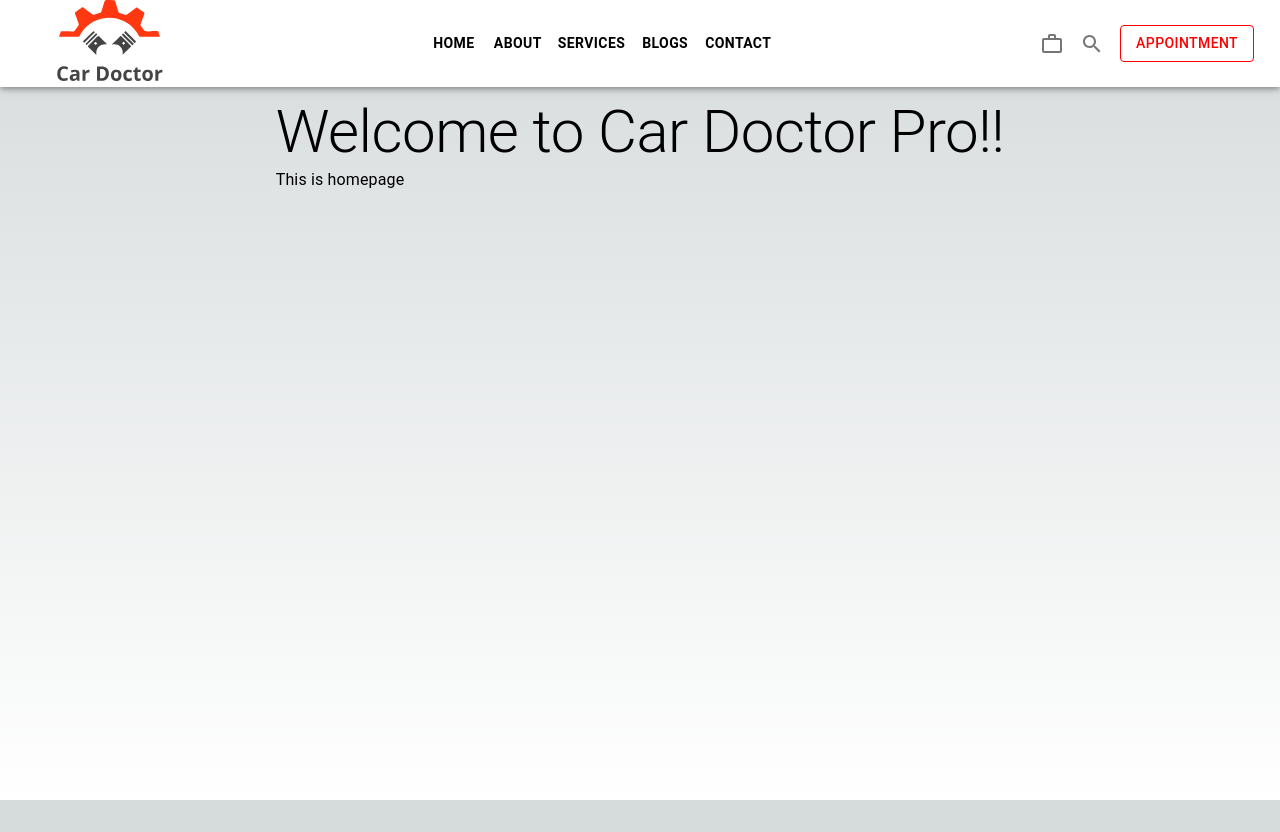
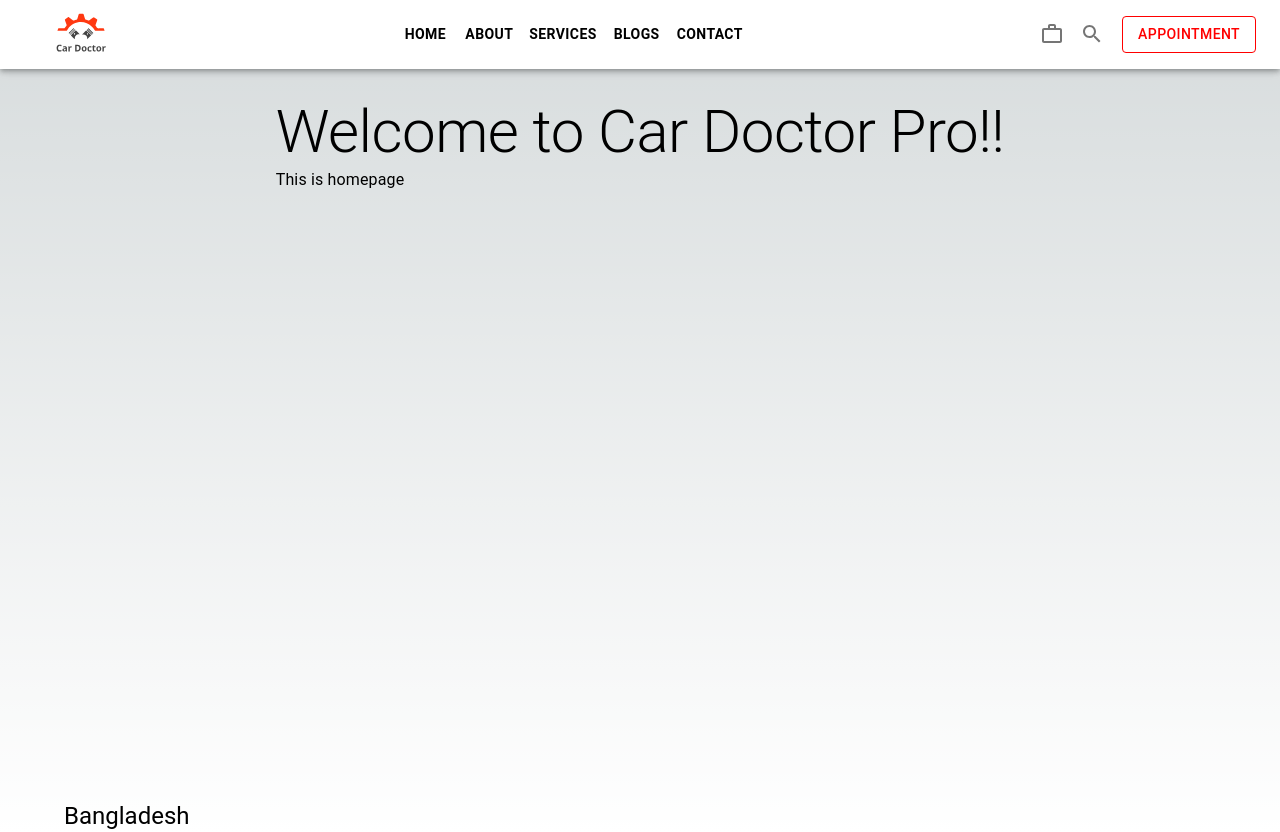
Before and after one commit to SopnilSwapon/car-doctor-pro, a Next.js app: page / in a window 1280 px wide. Before the commit the page ends 800 px from the top, so only its background shows below. Built offline with nearby package versions, Linux system fonts and the light colour scheme.

Commit message:
added a footer section

```diff
--- a/src/app/layout.tsx
+++ b/src/app/layout.tsx
@@ -2,6 +2,7 @@ import type { Metadata } from "next";
 import { Inter } from "next/font/google";
 import "./globals.css";
 import Navbar from "@/shared/Navbar";
+import Footer from "@/shared/Footer";
 
 const inter = Inter({ subsets: ["latin"] });
 
@@ -20,6 +21,7 @@ export default function RootLayout({
       <body className={inter.className}>
         <Navbar></Navbar>
         {children}
+        <Footer></Footer>
         </body>
     </html>
   );
--- /dev/null
+++ b/src/shared/Footer.tsx
@@ -0,0 +1,78 @@
+import React from 'react';
+import Box from '@mui/material/Box';
+import Container from '@mui/material/Container';
+import Typography from '@mui/material/Typography';
+import Grid from '@mui/material/Grid';
+import Link from '@mui/material/Link';
+
+const Footer = () => {
+    return (
+        <Box>
+        <Container>
+            <Grid container spacing={4}>
+            <Grid item>
+                <Typography variant='h5'>
+                    Bangladesh
+                </Typography>
+            </Grid>
+            </Grid>
+        </Container>
+    </Box>
+
+    //     <Box
+    //   sx={{
+    //     backgroundColor: 'primary.main',
+    //     color: 'white',
+    //     padding: '16px 0',
+    //     mt: 'auto',
+    //   }}
+    // >
+    //   <Container maxWidth="xl">
+    //     <Grid container spacing={4}>
+    //       <Grid item xs={12} sm={6} md={4} lg={3} xl={2}>
+    //         <Typography variant="h6" gutterBottom>
+    //           About Us
+    //         </Typography>
+    //         <Typography variant="body2">
+    //           Lorem ipsum dolor sit amet, consectetur adipiscing elit.
+    //         </Typography>
+    //       </Grid>
+    //       <Grid item xs={12} sm={6} md={4} lg={3} xl={2}>
+    //         <Typography variant="h6" gutterBottom>
+    //           Services
+    //         </Typography>
+    //         <Typography variant="body2">
+    //           Lorem ipsum dolor sit amet, consectetur adipiscing elit.
+    //         </Typography>
+    //       </Grid>
+    //       <Grid item xs={12} sm={6} md={4} lg={3} xl={2}>
+    //         <Typography variant="h6" gutterBottom>
+    //           Contact Us
+    //         </Typography>
+    //         <Typography variant="body2">
+    //           Email: example@example.com
+    //         </Typography>
+    //         <Typography variant="body2">
+    //           Phone: +123 456 7890
+    //         </Typography>
+    //       </Grid>
+    //       {/* Add more Grid items as needed */}
+    //     </Grid>
+    //     <Box sx={{ textAlign: 'center', mt: 4 }}>
+    //       <Typography variant="body2">
+    //         © {new Date().getFullYear()} Your Company. All rights reserved.
+    //       </Typography>
+    //       <Link href="#" color="inherit" sx={{ ml: 1 }}>
+    //         Privacy Policy
+    //       </Link>
+    //       <Link href="#" color="inherit" sx={{ ml: 1 }}>
+    //         Terms of Service
+    //       </Link>
+    //     </Box>
+    //   </Container>
+    // </Box>
+
+    );
+};
+
+export default Footer;
--- a/src/shared/Navbar.tsx
+++ b/src/shared/Navbar.tsx
@@ -8,20 +8,19 @@ import Typography from '@mui/material/Typography';
 import Menu from '@mui/material/Menu';
 import MenuIcon from '@mui/icons-material/Menu';
 import Container from '@mui/material/Container';
-import Avatar from '@mui/material/Avatar';
 import Button from '@mui/material/Button';
 import Tooltip from '@mui/material/Tooltip';
 import MenuItem from '@mui/material/MenuItem';
 import AdbIcon from '@mui/icons-material/Adb';
-import { CardMedia } from '@mui/material';
-import logo from '../../public/assets/logo.svg'
 import Image from 'next/image';
 import WorkOutlineIcon from '@mui/icons-material/WorkOutline';
 import SearchIcon from '@mui/icons-material/Search';
+import logo from '../../public/assets/logo.svg';
 
 const pages = ['Home', 'About', 'Services', 'Blogs', 'Contact'];
+
 const Navbar = () => {
-    const [anchorElNav, setAnchorElNav] = React.useState<null | HTMLElement>(null);
+  const [anchorElNav, setAnchorElNav] = React.useState<null | HTMLElement>(null);
 
   const handleOpenNavMenu = (event: React.MouseEvent<HTMLElement>) => {
     setAnchorElNav(event.currentTarget);
@@ -30,12 +29,13 @@ const Navbar = () => {
   const handleCloseNavMenu = () => {
     setAnchorElNav(null);
   };
-    return (
-        <AppBar position="fixed" sx={{backgroundColor: 'white'}}>
+
+  return (
+    <AppBar position="fixed" sx={{ backgroundColor: 'white' }}>
       <Container maxWidth="xl">
         <Toolbar disableGutters>
           <AdbIcon sx={{ display: { xs: 'none', md: 'flex' }, mr: 1 }} />
-          <Image src={logo} alt='logo'/>
+          <Image src={logo} alt='logo' width={50} height={50} />
           <Box sx={{ flexGrow: 1, display: { xs: 'flex', md: 'none' } }}>
             <IconButton
               size="large"
@@ -88,9 +88,8 @@ const Navbar = () => {
               color: 'black',
               textDecoration: 'none',
             }}
-          >
-          </Typography>
-          <Box sx={{ flexGrow: 1, display: { xs: 'none', md: 'flex', justifyContent: 'center', } }}>
+          />
+          <Box sx={{ flexGrow: 1, display: { xs: 'none', md: 'flex', justifyContent: 'center' } }}>
             {pages.map((page) => (
               <Button
                 key={page}
@@ -105,16 +104,16 @@ const Navbar = () => {
           <Box sx={{ flexGrow: 0 }}>
             <Tooltip title="icon">
               <IconButton sx={{ p: '2px' }}>
-              <WorkOutlineIcon sx={{mr: '16px'}}></WorkOutlineIcon>
-              <SearchIcon sx={{mr: '16px'}}></SearchIcon>
-              <Button variant="outlined" sx={{color: 'red', borderColor: 'red'}}>Appointment</Button>
+                <WorkOutlineIcon sx={{ mr: '16px' }} />
+                <SearchIcon sx={{ mr: '16px' }} />
               </IconButton>
             </Tooltip>
+                <Button variant="outlined" sx={{ color: 'red', borderColor: 'red' }}>Appointment</Button>
           </Box>
         </Toolbar>
       </Container>
     </AppBar>
-    );
+  );
 };
 
 export default Navbar;
```
